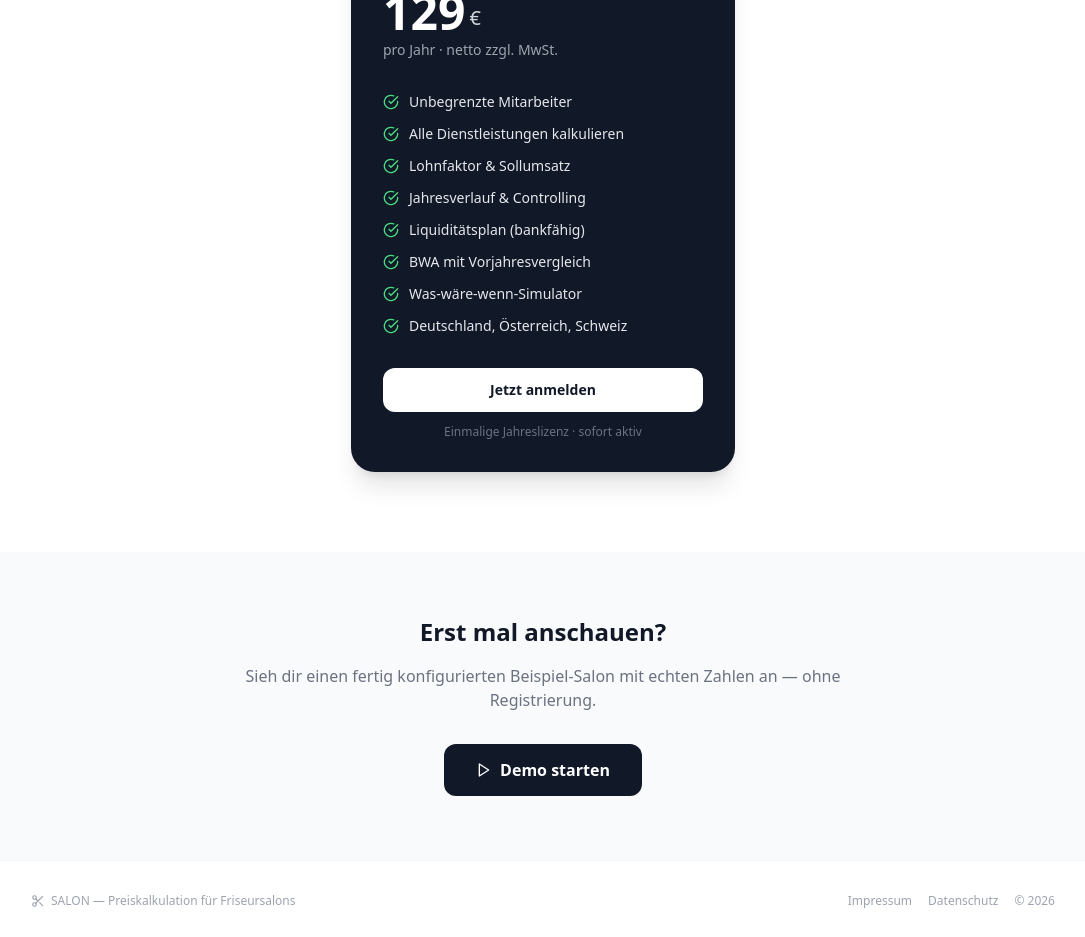
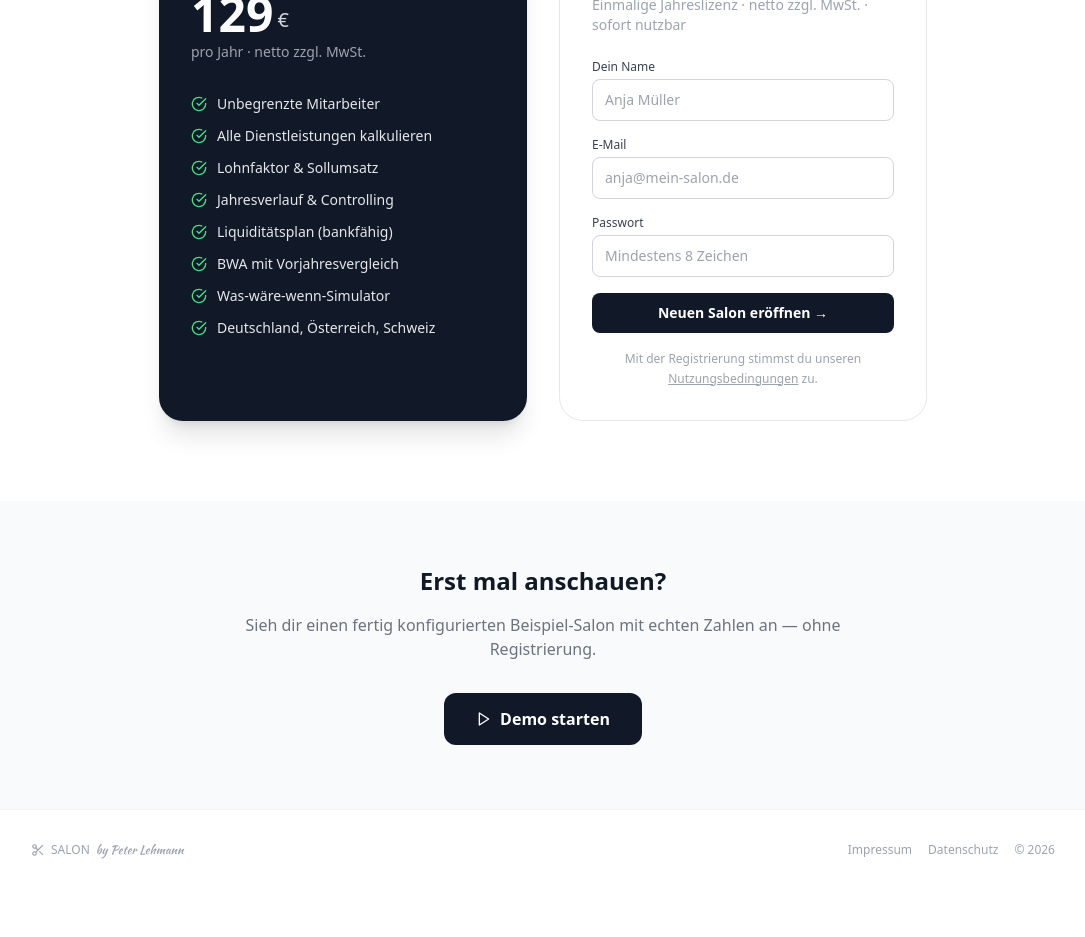
Before and after one commit to mosandl78/salon, a React (Vite) app in the folder frontend/: page /start in a window 1280 px wide. Shown: the part 1860-2797 px from the top of the page, without its empty margins (97-1182 px from the left). After the commit the page ends 2750 px from the top, so only its background shows below. Built offline with nearby package versions, Linux system fonts and the light colour scheme; no server answers.

Commit message:
feat(landing): Login-Modal inline, Register-Form eingebettet, kein kaufen
Co-Authored-By: Claude Sonnet 4.6 <noreply@anthropic.com>

```diff
--- a/frontend/src/pages/LandingPage.tsx
+++ b/frontend/src/pages/LandingPage.tsx
@@ -1,11 +1,13 @@
+import { useState } from 'react'
 import { useNavigate } from 'react-router-dom'
-import { Scissors, CheckCircle, BarChart2, Calculator, TrendingUp, Play } from 'lucide-react'
+import { Scissors, CheckCircle, BarChart2, Calculator, TrendingUp, Play, X } from 'lucide-react'
+import api from '../api'
 
 const FEATURES = [
-  { icon: Calculator, title: 'Preiskalkulation',      desc: 'Berechne den richtigen Preis für jede Dienstleistung — auf Basis deiner echten Kosten.' },
-  { icon: TrendingUp, title: 'Lohnfaktor',            desc: 'Wisse genau, was jeder Mitarbeiter pro Monat, Tag und Stunde umsetzen muss.' },
-  { icon: BarChart2,  title: 'Controlling',           desc: 'Vergleiche Soll- und IST-Umsatz monatlich. Provision automatisch berechnet.' },
-  { icon: Scissors,   title: 'Für Friseursalons',     desc: 'Entwickelt speziell für DE, AT und CH — mit den richtigen AG-Anteilen und MwSt.-Sätzen.' },
+  { icon: Calculator, title: 'Preiskalkulation',   desc: 'Berechne den richtigen Preis für jede Dienstleistung — auf Basis deiner echten Kosten.' },
+  { icon: TrendingUp, title: 'Lohnfaktor',         desc: 'Wisse genau, was jeder Mitarbeiter pro Monat, Tag und Stunde umsetzen muss.' },
+  { icon: BarChart2,  title: 'Controlling',        desc: 'Vergleiche Soll- und IST-Umsatz monatlich. Provision automatisch berechnet.' },
+  { icon: Scissors,   title: 'Für Friseursalons',  desc: 'Entwickelt speziell für DE, AT und CH — mit den richtigen AG-Anteilen und MwSt.-Sätzen.' },
 ]
 
 const INCLUDED = [
@@ -19,8 +21,69 @@ const INCLUDED = [
   'Deutschland, Österreich, Schweiz',
 ]
 
+function LoginModal({ onClose }: { onClose: () => void }) {
+  const navigate = useNavigate()
+  const [email, setEmail]       = useState('')
+  const [password, setPassword] = useState('')
+  const [error, setError]       = useState('')
+  const [loading, setLoading]   = useState(false)
+
+  async function handleSubmit(e: React.FormEvent) {
+    e.preventDefault()
+    setError(''); setLoading(true)
+    try {
+      const res = await api.post('/auth/login', { email, password })
+      localStorage.setItem('salon_token', res.data.token)
+      navigate('/')
+    } catch (err: any) {
+      setError(err.response?.data?.error ?? 'Anmeldung fehlgeschlagen')
+    } finally {
+      setLoading(false)
+    }
+  }
+
+  return (
+    <div className="fixed inset-0 bg-black/50 flex items-center justify-center z-50 p-4">
+      <div className="bg-white rounded-2xl shadow-2xl w-full max-w-sm p-8 relative">
+        <button onClick={onClose} className="absolute top-4 right-4 text-gray-400 hover:text-gray-700">
+          <X className="w-5 h-5" />
+        </button>
+        <div className="flex items-center gap-2 mb-6">
+          <Scissors className="w-4 h-4 text-gray-700" />
+          <span className="font-bold text-gray-900">SALON</span>
+          <span className="text-sm text-gray-400" style={{ fontFamily: "'Kaushan Script', cursive" }}>by Peter Lehmann</span>
+        </div>
+        <h2 className="text-xl font-bold text-gray-900 mb-5">Anmelden</h2>
+        <form onSubmit={handleSubmit} className="space-y-4">
+          <div>
+            <label className="block text-xs font-medium text-gray-700 mb-1">E-Mail</label>
+            <input type="email" value={email} onChange={e => setEmail(e.target.value)} required autoFocus
+              placeholder="deine@email.de"
+              className="w-full border border-gray-300 rounded-lg px-3 py-2.5 text-sm focus:outline-none focus:ring-2 focus:ring-gray-900" />
+          </div>
+          <div>
+            <label className="block text-xs font-medium text-gray-700 mb-1">Passwort</label>
+            <input type="password" value={password} onChange={e => setPassword(e.target.value)} required
+              className="w-full border border-gray-300 rounded-lg px-3 py-2.5 text-sm focus:outline-none focus:ring-2 focus:ring-gray-900" />
+          </div>
+          {error && <p className="text-sm text-red-600">{error}</p>}
+          <button type="submit" disabled={loading}
+            className="w-full bg-gray-900 text-white rounded-lg py-2.5 text-sm font-semibold hover:bg-gray-800 disabled:opacity-50">
+            {loading ? 'Anmelden…' : 'Anmelden'}
+          </button>
+        </form>
+        <div className="mt-4 flex items-center justify-between text-xs text-gray-400">
+          <a href="/forgot-password" className="hover:text-gray-700">Passwort vergessen?</a>
+          <a href="/register" className="hover:text-gray-700">Noch kein Konto?</a>
+        </div>
+      </div>
+    </div>
+  )
+}
+
 export default function LandingPage() {
   const navigate = useNavigate()
+  const [showLogin, setShowLogin] = useState(false)
 
   return (
     <div className="min-h-screen bg-white">
@@ -37,13 +100,13 @@ export default function LandingPage() {
               className="flex items-center gap-1.5 text-sm text-gray-600 hover:text-gray-900">
               <Play className="w-3.5 h-3.5" /> Demo ansehen
             </button>
-            <button onClick={() => navigate('/login')}
-              className="text-sm text-gray-600 hover:text-gray-900">
+            <button onClick={() => setShowLogin(true)}
+              className="text-sm text-gray-600 hover:text-gray-900 border border-gray-200 rounded-lg px-4 py-2 hover:border-gray-400 transition-colors">
               Login
             </button>
             <button onClick={() => navigate('/register')}
               className="text-sm bg-gray-900 text-white px-4 py-2 rounded-lg hover:bg-gray-800">
-              Jetzt anmelden
+              Neuen Salon eröffnen
             </button>
           </div>
         </div>
@@ -61,7 +124,7 @@ export default function LandingPage() {
             Personalkosten und Gemeinkosten. Kein Excel, kein Rätselraten.
           </p>
 
-          {/* Video placeholder — wird durch echtes Video ersetzt */}
+          {/* Video placeholder */}
           <div className="relative rounded-2xl overflow-hidden bg-gray-900 border border-white/10 aspect-video flex items-center justify-center group cursor-pointer mb-10">
             <div className="absolute inset-0 bg-gradient-to-br from-gray-800 to-gray-950" />
             <div className="relative z-10 flex flex-col items-center gap-4">
@@ -75,22 +138,10 @@ export default function LandingPage() {
             </div>
           </div>
 
-          {/* Swap the div above for an actual video embed:
-          <div className="relative rounded-2xl overflow-hidden aspect-video mb-10">
-            <iframe
-              src="https://www.youtube.com/embed/DEIN_VIDEO_ID"
-              title="SALON Produktvideo"
-              allow="accelerometer; autoplay; clipboard-write; encrypted-media; gyroscope; picture-in-picture"
-              allowFullScreen
-              className="absolute inset-0 w-full h-full"
-            />
-          </div>
-          */}
-
           <div className="flex items-center justify-center gap-4 flex-wrap">
             <button onClick={() => navigate('/register')}
               className="bg-white text-gray-900 px-8 py-3.5 rounded-xl text-base font-semibold hover:bg-gray-100 transition-colors">
-              Jetzt anmelden — 129 € / Jahr
+              Neuen Salon eröffnen — 129 € / Jahr
             </button>
             <button onClick={() => navigate('/demo')}
               className="flex items-center gap-2 border border-white/20 text-white/80 px-8 py-3.5 rounded-xl text-base font-medium hover:border-white/50 transition-colors">
@@ -119,13 +170,14 @@ export default function LandingPage() {
         </div>
       </section>
 
-      {/* Pricing */}
-      <section className="py-20">
+      {/* Pricing + Register */}
+      <section className="py-20" id="register">
         <div className="max-w-5xl mx-auto px-6">
           <h2 className="text-2xl font-bold text-gray-900 text-center mb-4">Ein Plan. Alles inklusive.</h2>
           <p className="text-gray-500 text-center mb-12">Kein Feature-Gating. Kein Abo-Chaos.</p>
 
-          <div className="max-w-sm mx-auto">
+          <div className="grid grid-cols-1 lg:grid-cols-2 gap-8 max-w-3xl mx-auto">
+            {/* Pricing card */}
             <div className="bg-gray-900 text-white rounded-3xl p-8 shadow-xl">
               <p className="text-sm text-gray-400 font-medium mb-2">SALON Pro</p>
               <div className="flex items-end gap-1 mb-1">
@@ -133,8 +185,7 @@ export default function LandingPage() {
                 <span className="text-xl font-medium text-gray-300 pb-1">€</span>
               </div>
               <p className="text-sm text-gray-400 mb-8">pro Jahr · netto zzgl. MwSt.</p>
-
-              <ul className="space-y-3 mb-8">
+              <ul className="space-y-3">
                 {INCLUDED.map(item => (
                   <li key={item} className="flex items-center gap-2.5 text-sm">
                     <CheckCircle className="w-4 h-4 text-green-400 shrink-0" />
@@ -142,14 +193,13 @@ export default function LandingPage() {
                   </li>
                 ))}
               </ul>
+            </div>
 
-              <button onClick={() => navigate('/register')}
-                className="w-full bg-white text-gray-900 py-3 rounded-xl font-semibold text-sm hover:bg-gray-100 transition-colors">
-                Jetzt anmelden
-              </button>
-              <p className="text-xs text-gray-500 text-center mt-3">
-                Einmalige Jahreslizenz · sofort aktiv
-              </p>
+            {/* Register form */}
+            <div className="bg-white border border-gray-200 rounded-3xl p-8">
+              <h3 className="text-lg font-bold text-gray-900 mb-1">Neuen Salon eröffnen</h3>
+              <p className="text-sm text-gray-400 mb-6">Einmalige Jahreslizenz · netto zzgl. MwSt. · sofort nutzbar</p>
+              <RegisterForm />
             </div>
           </div>
         </div>
@@ -160,8 +210,7 @@ export default function LandingPage() {
         <div className="max-w-2xl mx-auto px-6 text-center">
           <h2 className="text-2xl font-bold text-gray-900 mb-4">Erst mal anschauen?</h2>
           <p className="text-gray-500 mb-8">
-            Sieh dir einen fertig konfigurierten Beispiel-Salon mit echten Zahlen an —
-            ohne Registrierung.
+            Sieh dir einen fertig konfigurierten Beispiel-Salon mit echten Zahlen an — ohne Registrierung.
           </p>
           <button onClick={() => navigate('/demo')}
             className="inline-flex items-center gap-2 bg-gray-900 text-white px-8 py-3.5 rounded-xl font-semibold hover:bg-gray-800 transition-colors">
@@ -172,10 +221,11 @@ export default function LandingPage() {
 
       {/* Footer */}
       <footer className="border-t border-gray-100 py-8 px-6">
-        <div className="max-w-5xl mx-auto flex items-center justify-between text-xs text-gray-400">
+        <div className="max-w-5xl mx-auto flex items-center justify-between text-xs text-gray-400 flex-wrap gap-4">
           <div className="flex items-center gap-1.5">
             <Scissors className="w-3.5 h-3.5" />
-            <span>SALON — Preiskalkulation für Friseursalons</span>
+            <span>SALON</span>
+            <span style={{ fontFamily: "'Kaushan Script', cursive" }}>by Peter Lehmann</span>
           </div>
           <div className="flex items-center gap-4">
             <a href="/impressum"   className="hover:text-gray-700 transition-colors">Impressum</a>
@@ -184,6 +234,63 @@ export default function LandingPage() {
           </div>
         </div>
       </footer>
+
+      {showLogin && <LoginModal onClose={() => setShowLogin(false)} />}
     </div>
   )
 }
+
+function RegisterForm() {
+  const navigate = useNavigate()
+  const [name, setName]         = useState('')
+  const [email, setEmail]       = useState('')
+  const [password, setPassword] = useState('')
+  const [error, setError]       = useState('')
+  const [loading, setLoading]   = useState(false)
+
+  async function handleSubmit(e: React.FormEvent) {
+    e.preventDefault()
+    setError(''); setLoading(true)
+    try {
+      const res = await api.post('/auth/register', { name, email, password })
+      localStorage.setItem('salon_token', res.data.token)
+      navigate('/')
+    } catch (err: any) {
+      setError(err.response?.data?.error ?? 'Registrierung fehlgeschlagen')
+    } finally {
+      setLoading(false)
+    }
+  }
+
+  return (
+    <form onSubmit={handleSubmit} className="space-y-4">
+      <div>
+        <label className="block text-xs font-medium text-gray-700 mb-1">Dein Name</label>
+        <input type="text" value={name} onChange={e => setName(e.target.value)} required
+          placeholder="Anja Müller"
+          className="w-full border border-gray-300 rounded-lg px-3 py-2.5 text-sm focus:outline-none focus:ring-2 focus:ring-gray-900" />
+      </div>
+      <div>
+        <label className="block text-xs font-medium text-gray-700 mb-1">E-Mail</label>
+        <input type="email" value={email} onChange={e => setEmail(e.target.value)} required
+          placeholder="anja@mein-salon.de"
+          className="w-full border border-gray-300 rounded-lg px-3 py-2.5 text-sm focus:outline-none focus:ring-2 focus:ring-gray-900" />
+      </div>
+      <div>
+        <label className="block text-xs font-medium text-gray-700 mb-1">Passwort</label>
+        <input type="password" value={password} onChange={e => setPassword(e.target.value)} required minLength={8}
+          placeholder="Mindestens 8 Zeichen"
+          className="w-full border border-gray-300 rounded-lg px-3 py-2.5 text-sm focus:outline-none focus:ring-2 focus:ring-gray-900" />
+      </div>
+      {error && <p className="text-sm text-red-600">{error}</p>}
+      <button type="submit" disabled={loading}
+        className="w-full bg-gray-900 text-white rounded-lg py-2.5 text-sm font-semibold hover:bg-gray-800 disabled:opacity-50 transition-colors">
+        {loading ? 'Konto wird erstellt…' : 'Neuen Salon eröffnen →'}
+      </button>
+      <p className="text-xs text-gray-400 text-center leading-relaxed">
+        Mit der Registrierung stimmst du unseren{' '}
+        <a href="/impressum" className="underline">Nutzungsbedingungen</a> zu.
+      </p>
+    </form>
+  )
+}
```
